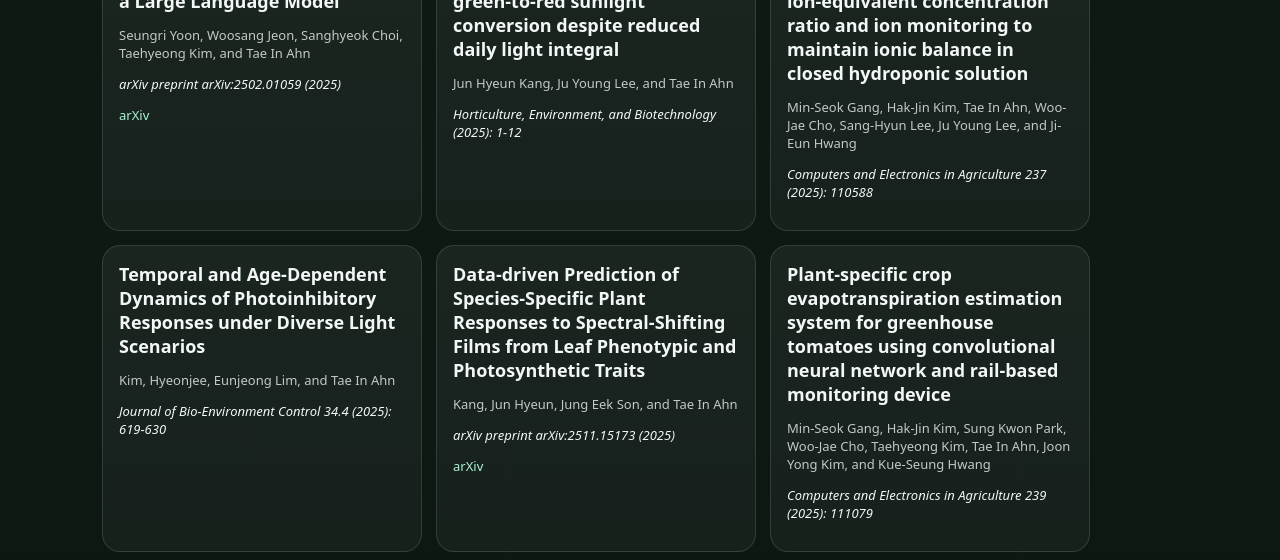
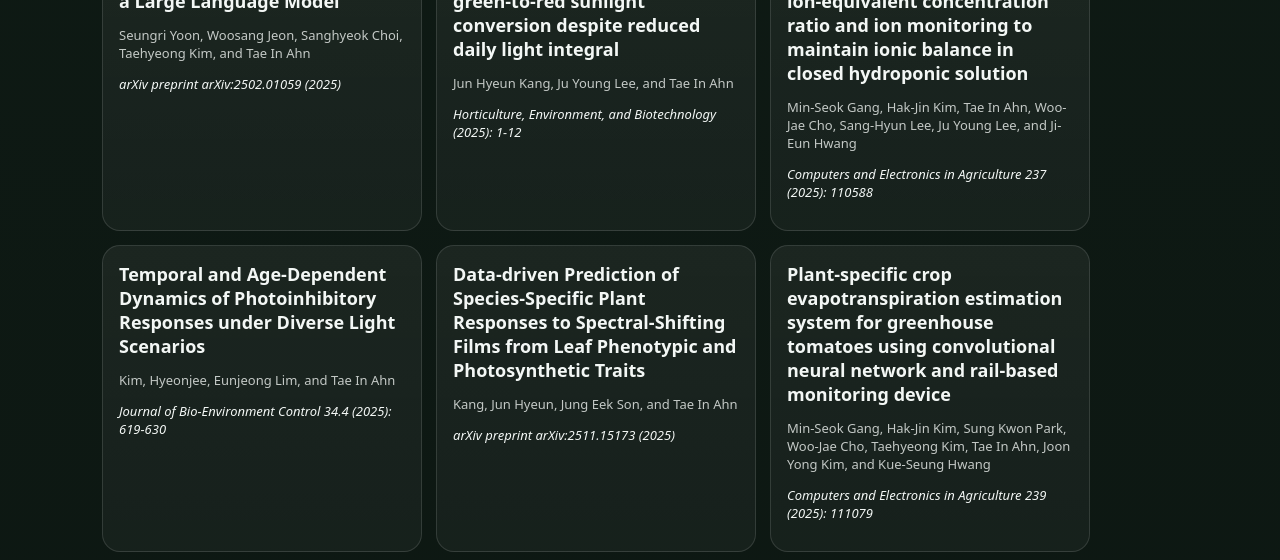
Before and after one commit to evergreendasol/Trial-2-lab-web, a Jekyll site: the page built from publications.md, in a window 1280 px wide and 900 px high, scrolled down 616 px. Shown: the part 154-714 px from the top of the window. Built offline with Jekyll 4.4.1, drawn with Linux system fonts in a browser that asks for light colours.

Commit message:
Simplify publications page (manual URL handling)

```diff
--- a/publications.md
+++ b/publications.md
@@ -30,23 +30,14 @@ title: Publications
     {% assign current_year = pub.year %}
   {% endif %}
 
-  {% assign link_url = "" %}
-  {% assign link_label = "" %}
-
-  {% if pub.doi and pub.doi != "" %}
-    {% assign link_url = "https://doi.org/" | append: pub.doi %}
-    {% assign link_label = "DOI" %}
-  {% elsif pub.arxiv and pub.arxiv != "" %}
-    {% assign link_url = "https://arxiv.org/abs/" | append: pub.arxiv %}
-    {% assign link_label = "arXiv" %}
-  {% endif %}
-
     <div class="card team-card">
       <h3>{{ pub.title }}</h3>
       <p class="muted small">{{ pub.authors }}</p>
       <p class="small"><em>{{ pub.venue }}</em></p>
-      {% if link_url != "" %}
-        <p class="small"><a class="link" href="{{ link_url }}">{{ link_label }}</a></p>
+      {% if pub.url and pub.url != "" %}
+        <p class="small">
+          <a class="link" href="{{ pub.url }}">View Paper</a>
+        </p>
       {% endif %}
     </div>
 
```
